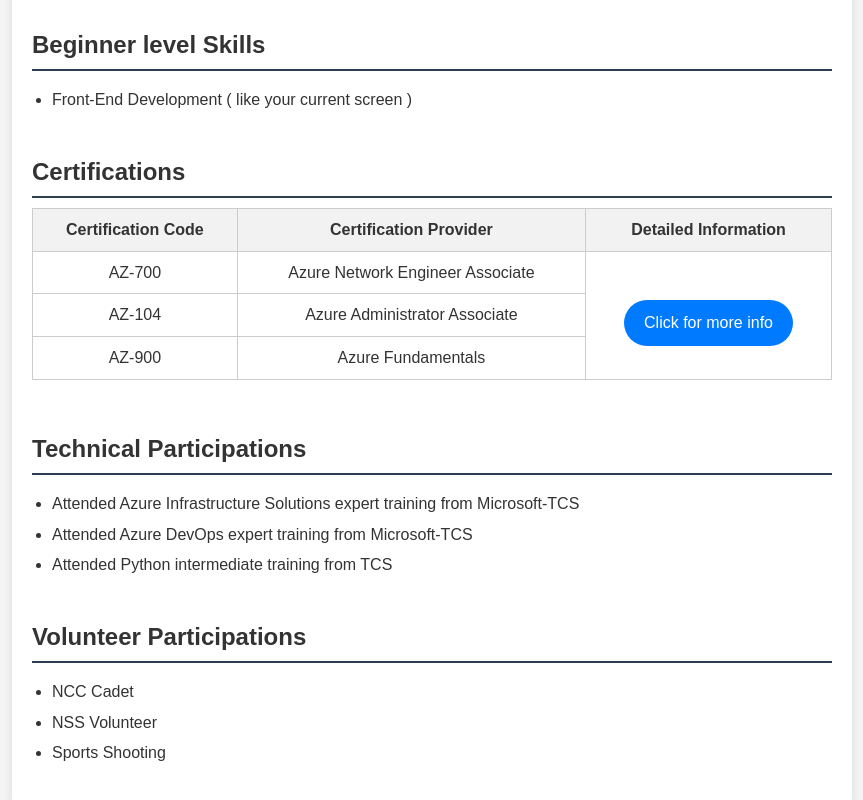
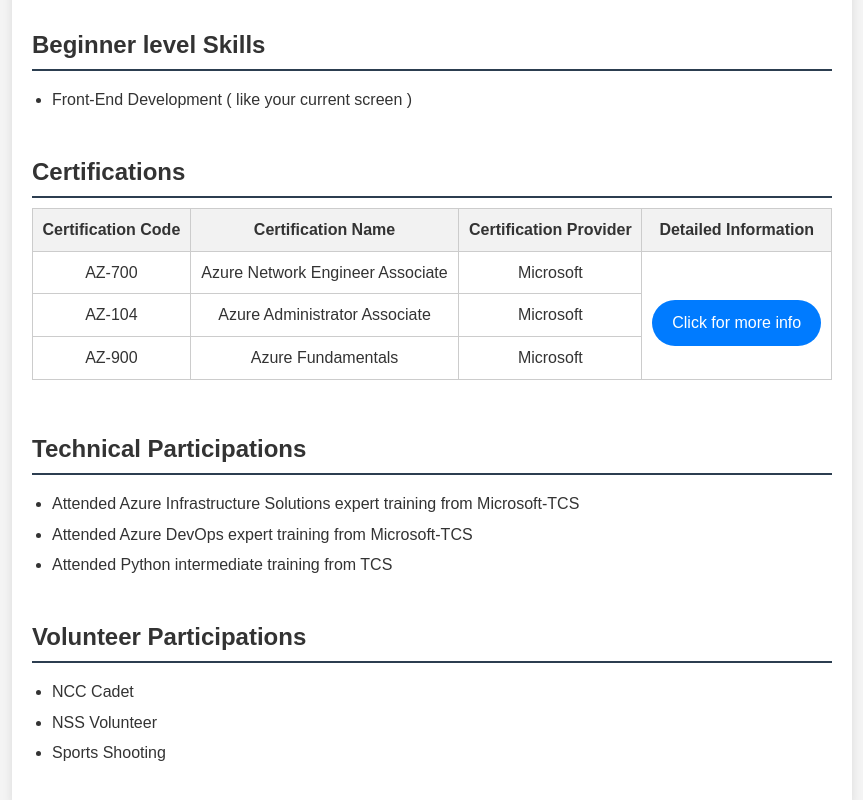
Before and after one commit to Akash30307/Resume, a plain HTML site: page index.html in a window 1280 px wide. Shown: the part 2190-2990 px from the top of the page, without its empty margins (288-1151 px from the left). Drawn offline with Linux system fonts and the light colour scheme.

Commit message:
Final changes

```diff
--- a/index.html
+++ b/index.html
@@ -119,6 +119,7 @@
         <thead>
           <tr>
             <th>Certification Code</th>
+            <th>Certification Name</th>
             <th>Certification Provider</th>
             <th>Detailed Information</th>
         </thead>
@@ -126,6 +127,7 @@
           <tr>
             <td>AZ-700</td>
             <td>Azure Network Engineer Associate</td>
+            <td>Microsoft</td>
             <td rowspan="3">
                 <a href="https://learn.microsoft.com/en-us/users/akashs-3230/transcript/76y31cenzzox3en?source=docs&tab=credentials-tab" target="_blank" class="button-link">Click for more info</a>
             </td>
@@ -134,10 +136,12 @@
           <tr>
             <td>AZ-104</td>
             <td>Azure Administrator Associate</td>
+            <td>Microsoft</td>
           </tr>
           <tr>
             <td>AZ-900</td>
             <td>Azure Fundamentals</td>
+            <td>Microsoft</td>
           </tr>
         </tbody>
     </table>
```
